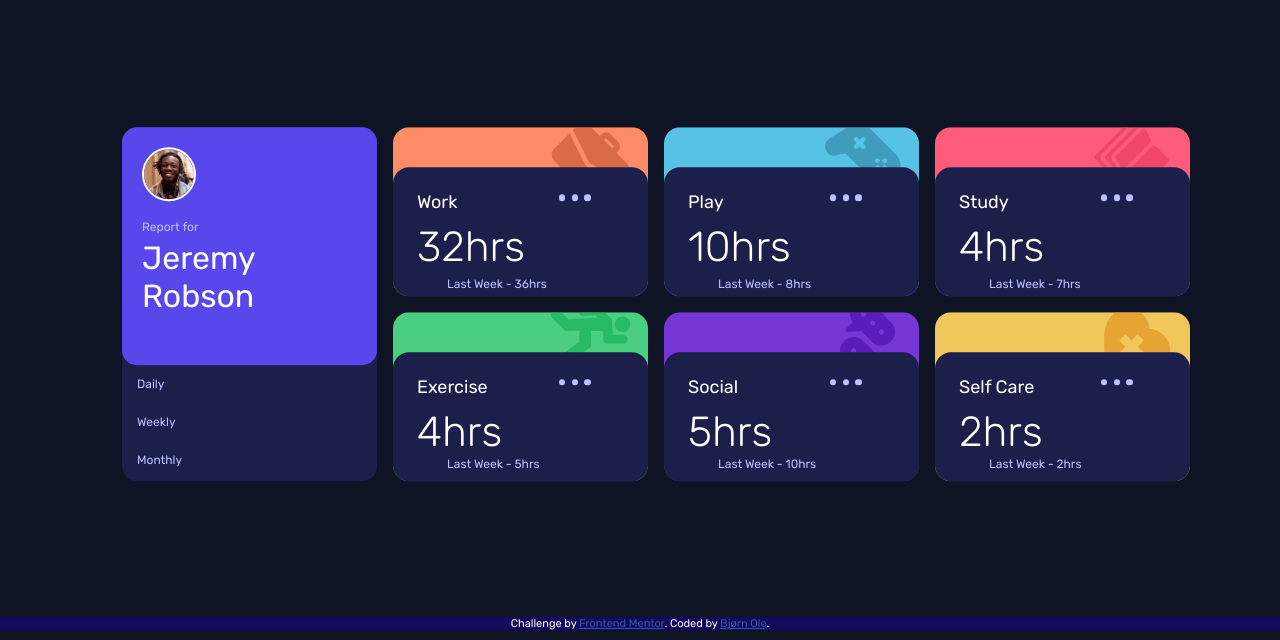
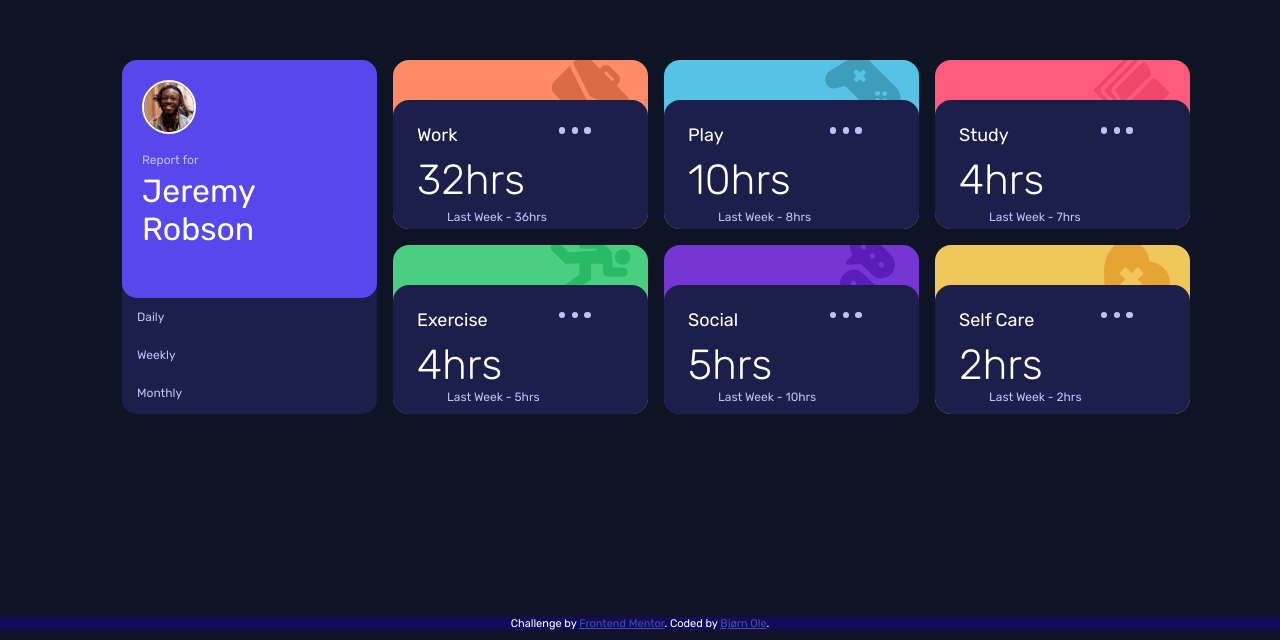
Before and after one commit to bjorngoa/time-tracking-dashboard-main, a plain HTML site: page index.html in a window 1280 px wide. Shown: the part 160-800 px from the top of the page. Drawn offline with Linux system fonts and the light colour scheme.

Commit message:
Update style.css

```diff
--- a/style.css
+++ b/style.css
@@ -24,9 +24,9 @@ button {
     grid-template: repeat(8, auto) / repeat(1, 1fr);
     grid-gap: 1rem;
     position: absolute;
-    top: 50%;
+    top: 0;
     left: 50%;
-    transform: translate(-50%, -50%);
+    transform: translate(-50%);
 }
 
 
@@ -193,6 +193,10 @@ button:hover {
     .container {
         grid-template-columns: repeat(4, 255px);
         grid-template-rows: repeat(2, 1fr);
+        top: 25%;
+        left: 50%;
+        margin-top: 20px;
+        transform: translate(-50%)
     }
     .card {
         grid-row: span 2;
@@ -229,7 +233,7 @@ button:hover {
 
 }
 
-@media only screen and (min-width: 1080px) {
+ @media only screen and (min-width: 1080px) {
     .footer {
         position: absolute;
         bottom: 10px;
```
